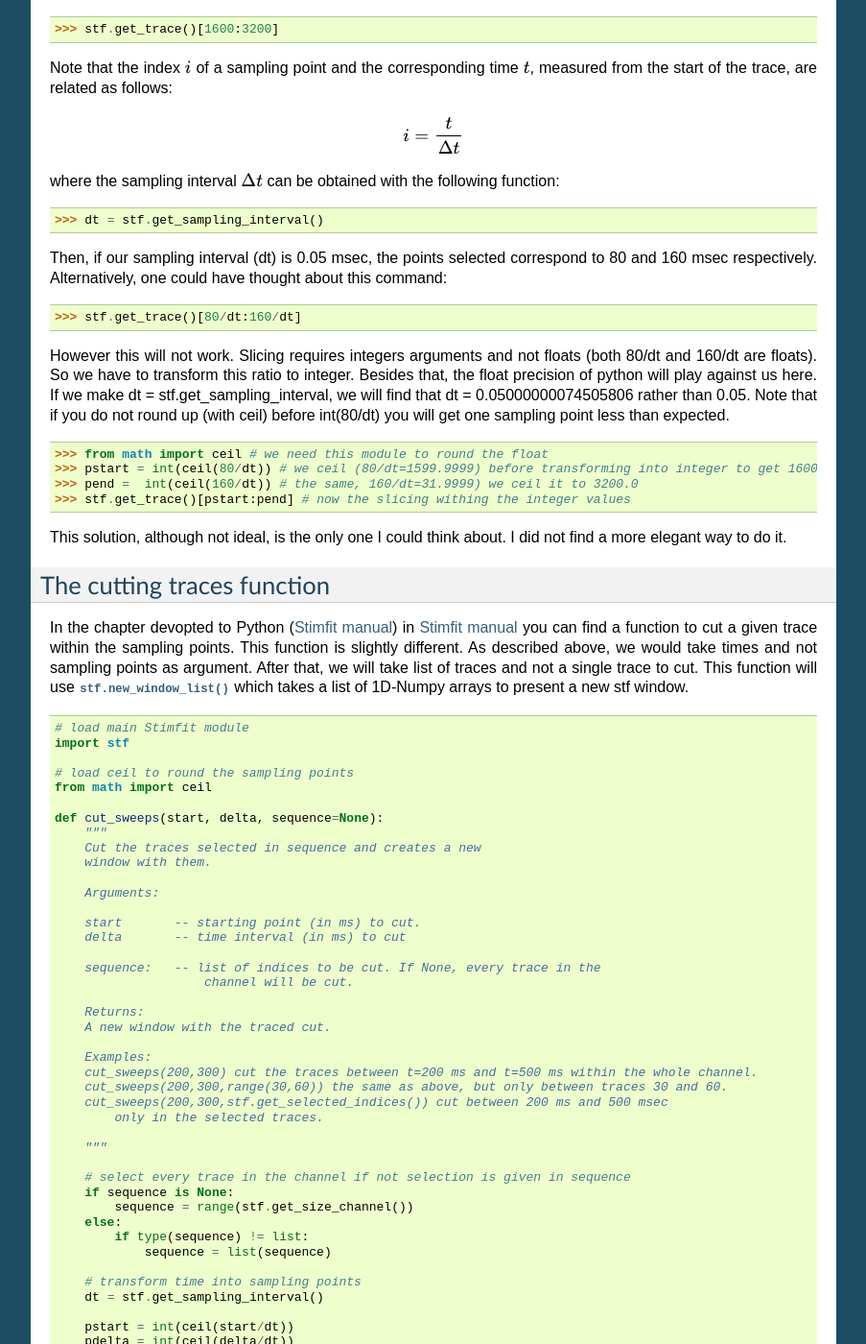
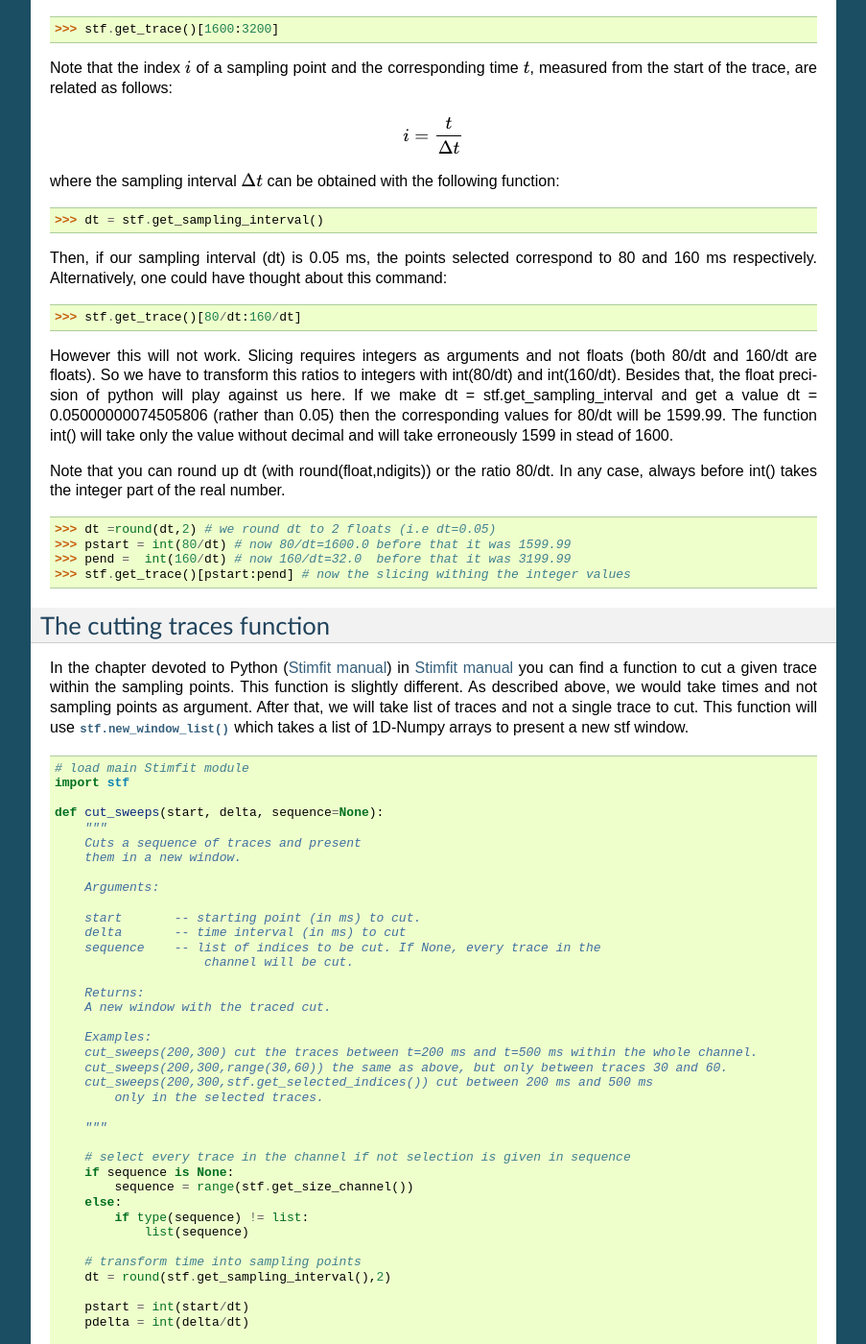
Before and after one commit to neurodroid/stimfit, a Sphinx documentation site: the page built from doc/sphinx/howto/cuttingtraces.rst, in a window 1280 px wide and 1400 px high, scrolled down 419 px. Shown: the whole window at 96% size, without its empty margins (198-1101 px from the left). Built offline with Sphinx 7.4.7, drawn with Linux system fonts in a browser that asks for light colours; formulas are drawn with MathJax 3; some of the changed text lies outside the part shown.

Commit message:
changed math.ceil() to round() in documentation /howto/cuttingtraces.rst

```diff
--- a/doc/sphinx/howto/cuttingtraces.rst
+++ b/doc/sphinx/howto/cuttingtraces.rst
@@ -28,47 +28,44 @@ where the sampling interval :math:`\Delta t` can be obtained with the following
 
     >>> dt = stf.get_sampling_interval()
 
-Then, if our sampling interval (dt) is 0.05 msec, the points selected correspond to 80 and 160 msec respectively. Alternatively, one could have thought about this command:
+Then, if our sampling interval (dt) is 0.05 ms, the points selected correspond to 80 and 160 ms respectively. Alternatively, one could have thought about this command:
 ::
 
     >>> stf.get_trace()[80/dt:160/dt]
 
-However this will not work.  Slicing requires integers arguments and not floats (both 80/dt and 160/dt are floats). So we have to transform this ratio to integer. Besides that, the float precision of python will play against us here. If we make dt = stf.get_sampling_interval, we will find that dt = 0.05000000074505806 rather than 0.05. Note that if you do not round up (with ceil) before int(80/dt) you will get one sampling point less than expected.
+However this will not work.  Slicing requires integers as arguments and not floats (both 80/dt and 160/dt are floats). So we have to transform this ratios to integers with int(80/dt) and int(160/dt). Besides that, the float precision of python will play against us here. If we make dt = stf.get_sampling_interval and get a value dt = 0.05000000074505806 (rather than 0.05) then the corresponding values for 80/dt will be 1599.99. The function int() will take only the value without decimal and will take erroneously 1599 in stead of 1600.
+
+Note that you can round up dt (with round(float,ndigits)) or the ratio 80/dt. In any case, always before int() takes the integer part of the real number.
 
 ::
 
-    >>> from math import ceil # we need this module to round the float
-    >>> pstart = int(ceil(80/dt)) # we ceil (80/dt=1599.9999) before transforming into integer to get 1600.0
-    >>> pend =  int(ceil(160/dt)) # the same, 160/dt=31.9999) we ceil it to 3200.0
+    >>> dt =round(dt,2) # we round dt to 2 floats (i.e dt=0.05)
+    >>> pstart = int(80/dt) # now 80/dt=1600.0 before that it was 1599.99
+    >>> pend =  int(160/dt) # now 160/dt=32.0  before that it was 3199.99
     >>> stf.get_trace()[pstart:pend] # now the slicing withing the integer values
 
-This solution, although not ideal, is the only one I could think about. I did not find a more elegant way to do it.
 
 ============================
 The cutting traces  function
 ============================
 
-In the chapter devopted to Python (:doc:`/manual/index`)  in  :doc:`/manual/index` you can find a function to cut a given trace within the sampling points. This function is slightly different. As described above, we would take times and not sampling points as argument. After that, we will take list of traces and not a single trace to cut. This function will use :func:`stf.new_window_list()` which takes a list of 1D-Numpy arrays to present a new stf window.
+In the chapter devoted to Python (:doc:`/manual/index`)  in  :doc:`/manual/index` you can find a function to cut a given trace within the sampling points. This function is slightly different. As described above, we would take times and not sampling points as argument. After that, we will take list of traces and not a single trace to cut. This function will use :func:`stf.new_window_list()` which takes a list of 1D-Numpy arrays to present a new stf window.
 
 ::
 
     # load main Stimfit module
     import stf
 
-    # load ceil to round the sampling points
-    from math import ceil
-
     def cut_sweeps(start, delta, sequence=None):
         """
-        Cut the traces selected in sequence and creates a new
-        window with them.
+        Cuts a sequence of traces and present
+        them in a new window.
 
         Arguments:
 
         start       -- starting point (in ms) to cut.
         delta       -- time interval (in ms) to cut
-
-        sequence:   -- list of indices to be cut. If None, every trace in the
+        sequence    -- list of indices to be cut. If None, every trace in the
                         channel will be cut.
 
         Returns:
@@ -77,7 +74,7 @@ In the chapter devopted to Python (:doc:`/manual/index`)  in  :doc:`/manual/inde
         Examples:
         cut_sweeps(200,300) cut the traces between t=200 ms and t=500 ms within the whole channel.
         cut_sweeps(200,300,range(30,60)) the same as above, but only between traces 30 and 60.
-        cut_sweeps(200,300,stf.get_selected_indices()) cut between 200 ms and 500 msec
+        cut_sweeps(200,300,stf.get_selected_indices()) cut between 200 ms and 500 ms
             only in the selected traces.
 
         """
@@ -87,13 +84,13 @@ In the chapter devopted to Python (:doc:`/manual/index`)  in  :doc:`/manual/inde
             sequence = range(stf.get_size_channel())
         else:
             if type(sequence) != list:
-                sequence = list(sequence)
+                list(sequence)
 
         # transform time into sampling points
-        dt = stf.get_sampling_interval()
+        dt = round(stf.get_sampling_interval(),2)
 
-        pstart = int(ceil(start/dt))
-        pdelta = int(ceil(delta/dt))
+        pstart = int(start/dt)
+        pdelta = int(delta/dt)
 
         # creates a destination python list to append the data
         dlist = []
@@ -107,7 +104,7 @@ In the chapter devopted to Python (:doc:`/manual/index`)  in  :doc:`/manual/inde
 Code commented
 **************
 
-We provide some flexibility with the argument *sequence*. By default, we will select every trace in the channel.
+We provide some flexibility with the argument *sequence*. If we do not provide any argument to *sequence*, we will select every trace in the channel.
 
 ::
 
```
Also changed, not shown: other parts of doc/sphinx/howto/cuttingtraces.rst (+2 -2 lines).
